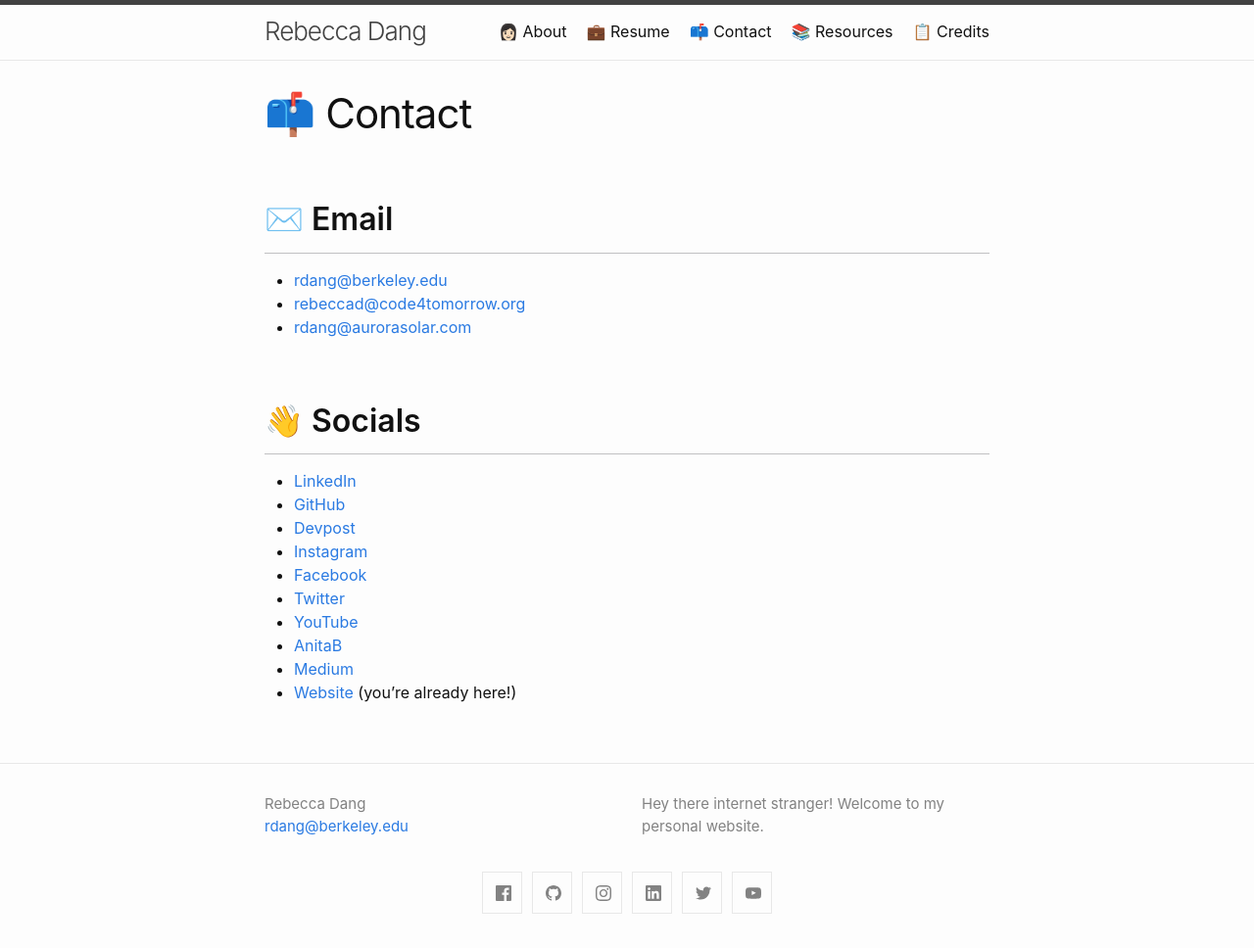
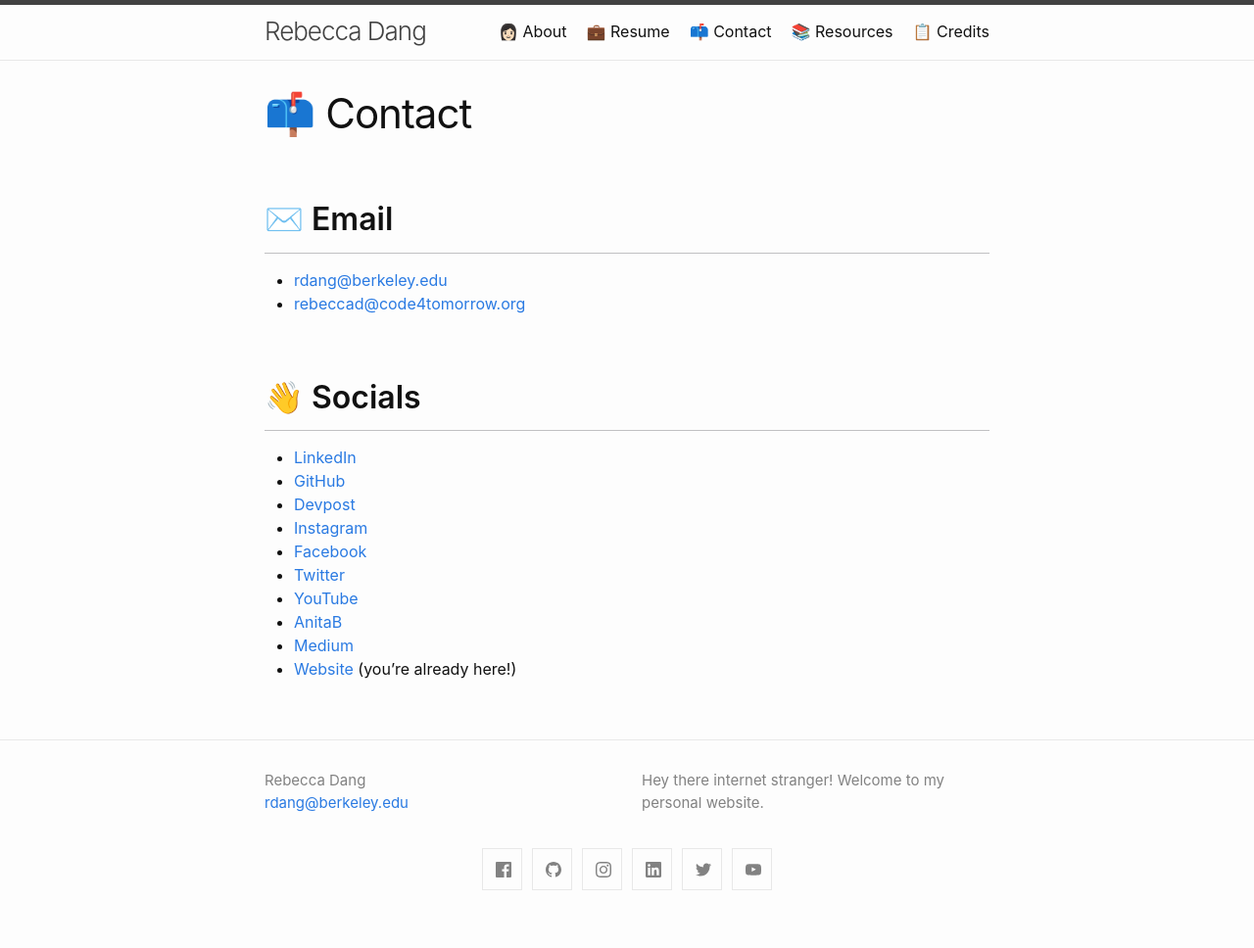
Before and after one commit to phrdang/phrdang.github.io, a Jekyll site: the page built from contact.md, in a window 1280 px wide. Shown: the whole page at 98% size. Built offline with Jekyll 4.4.1, drawn with Linux system fonts in a browser that asks for light colours; after the commit the page ends 944 px from its top, so only the background shows below that.

Commit message:
Remove Aurora Solar email

```diff
--- a/contact.md
+++ b/contact.md
@@ -8,7 +8,6 @@ permalink: /contact
 
 - [rdang@berkeley.edu](mailto:rdang@berkeley.edu)
 - [rebeccad@code4tomorrow.org](mailto:rebeccad@code4tomorrow.org)
-- [rdang@aurorasolar.com](mailto:rdang@aurorasolar.com)
 
 ## 👋 Socials
 
```
